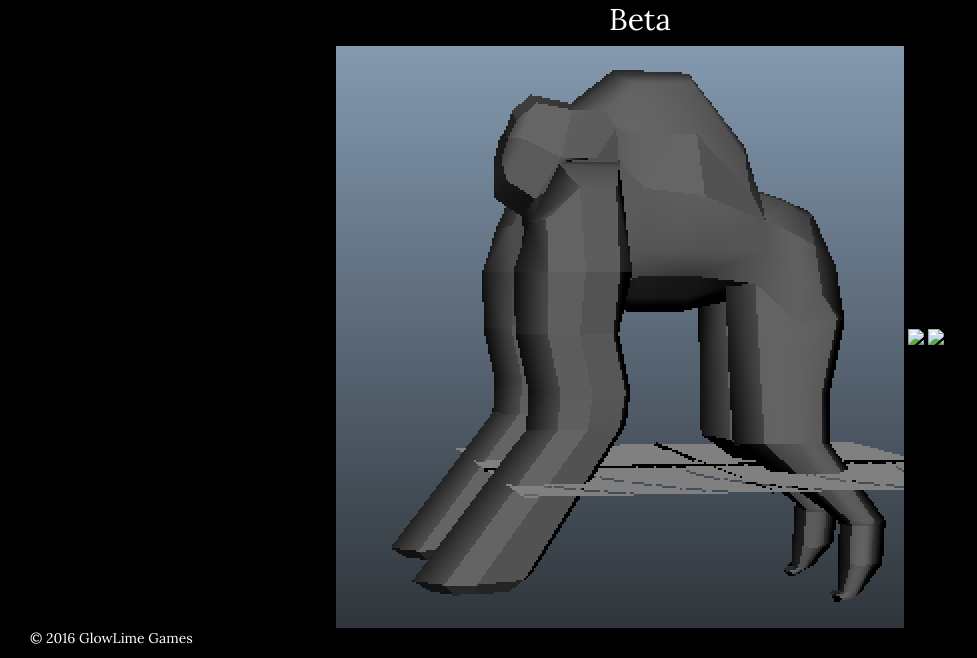
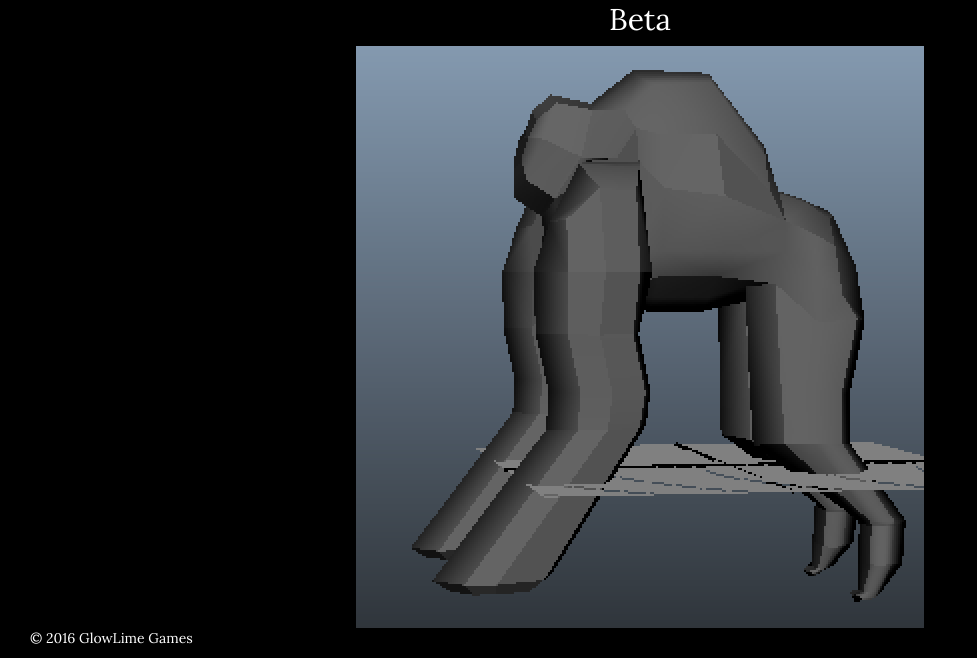
Before and after one commit to GlowLimeGames/WinterBreakSite, a plain HTML site: page art.html in a window 1280 px wide. Shown: the part 1529-2187 px from the top of the page, without its empty margins (0-977 px from the left). Drawn offline with nearby package versions, Linux system fonts and the light colour scheme.

Commit message:
Removing non-existent image refs

```diff
--- a/art.html
+++ b/art.html
@@ -29,8 +29,6 @@
             <iframe width="420" height="315" src="https://www.youtube.com/embed/YIGe93wJQxU" frameborder="0" allowfullscreen></iframe>
             <h2>Beta</h2>
             <img src="monster.png">
-            <img src='proto.PNG'>
-            <img src="zippo_screencap.PNG">
         </div>
     </section>
 
```
